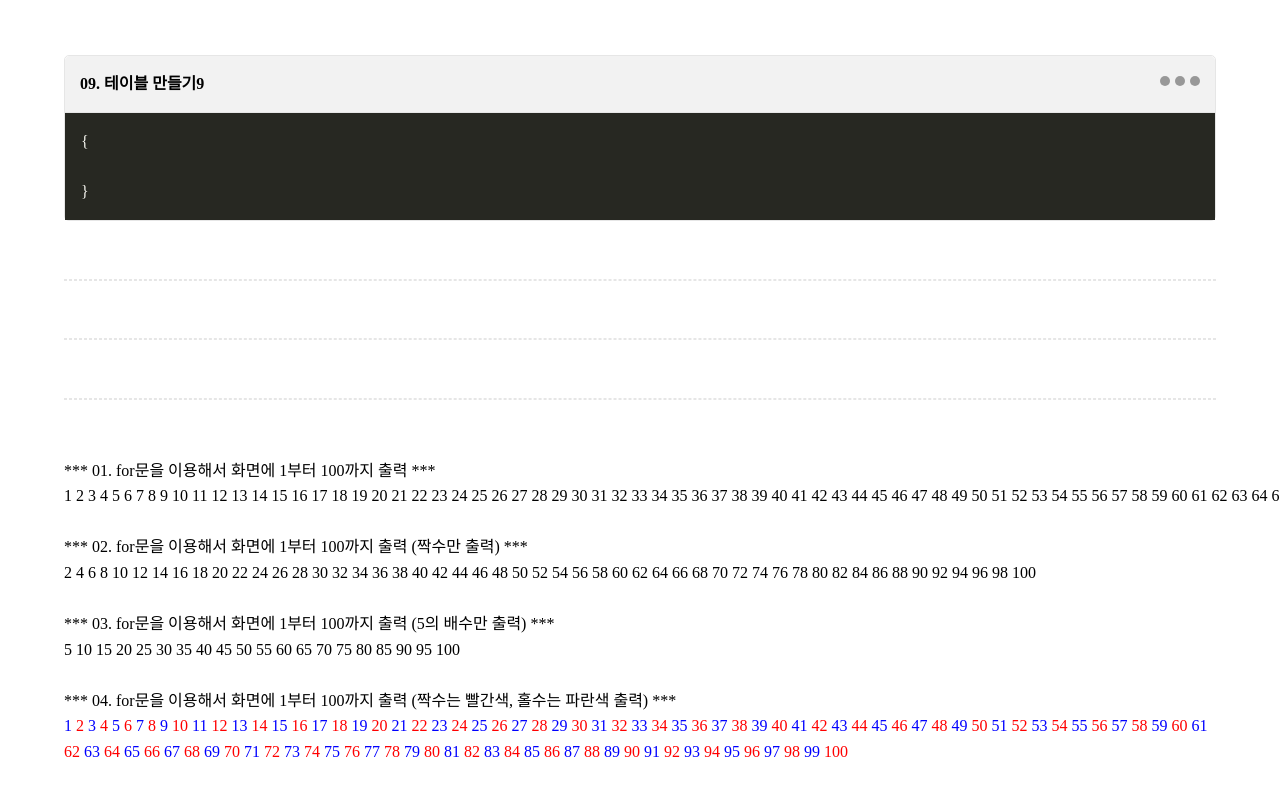
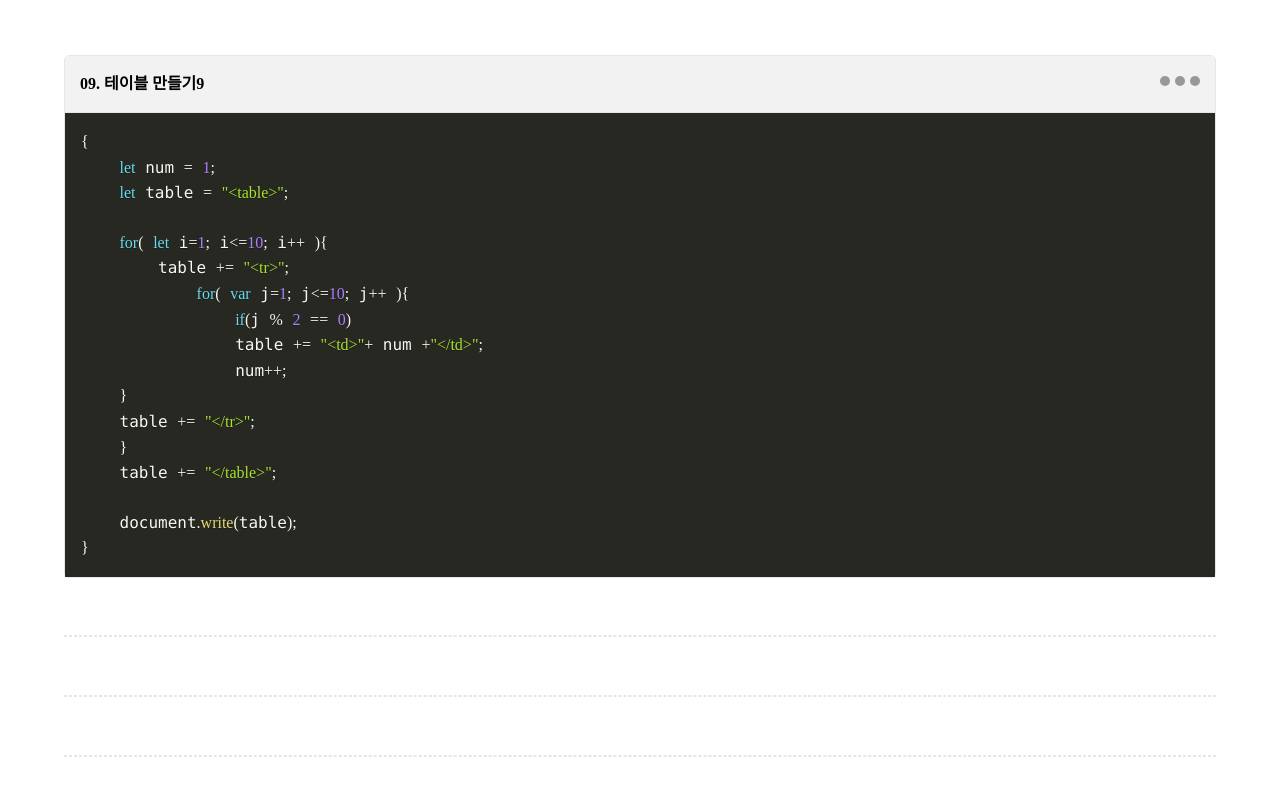
Before and after one commit to cherin0115/mybhar, a plain HTML site: page javascript/javascript400.html in a window 1280 px wide. Shown: the part 5021-5813 px from the top of the page. Drawn offline with nearby package versions, Linux system fonts and the light colour scheme; a web font is replaced by a local one.

Commit message:
20210722.09시
숙제업로드

```diff
--- a/javascript/javascript400.html
+++ b/javascript/javascript400.html
@@ -433,7 +433,21 @@
         <h2>09. 테이블 만들기9<span class="dot"></span></h2>
         <div class="code">
             <pre class="line-numbers"><code class="language-js">{
+    let num = 1;
+    let table = "&lt;table&gt;";
 
+    for( let i=1; i&lt;=10; i++ ){
+        table += "&lt;tr&gt;";
+            for( var j=1; j&lt;=10; j++ ){
+                if(j % 2 == 0)
+                table += "&lt;td&gt;"+ num +"&lt;/td&gt;";
+                num++;
+    }
+    table += "&lt;/tr&gt;";
+    }
+    table += "&lt;/table&gt;";
+
+    document.write(table);
 }
 </code></pre>
         </div>
@@ -723,6 +737,7 @@
             for( let i=1; i<=10; i++){
                 table += "<tr>";
                     for( var j=1; j<=10; j++){
+                        if(j % 2 == 0)
                         table += "<td>"+ num +"</td>";
                         num++;
 
```
